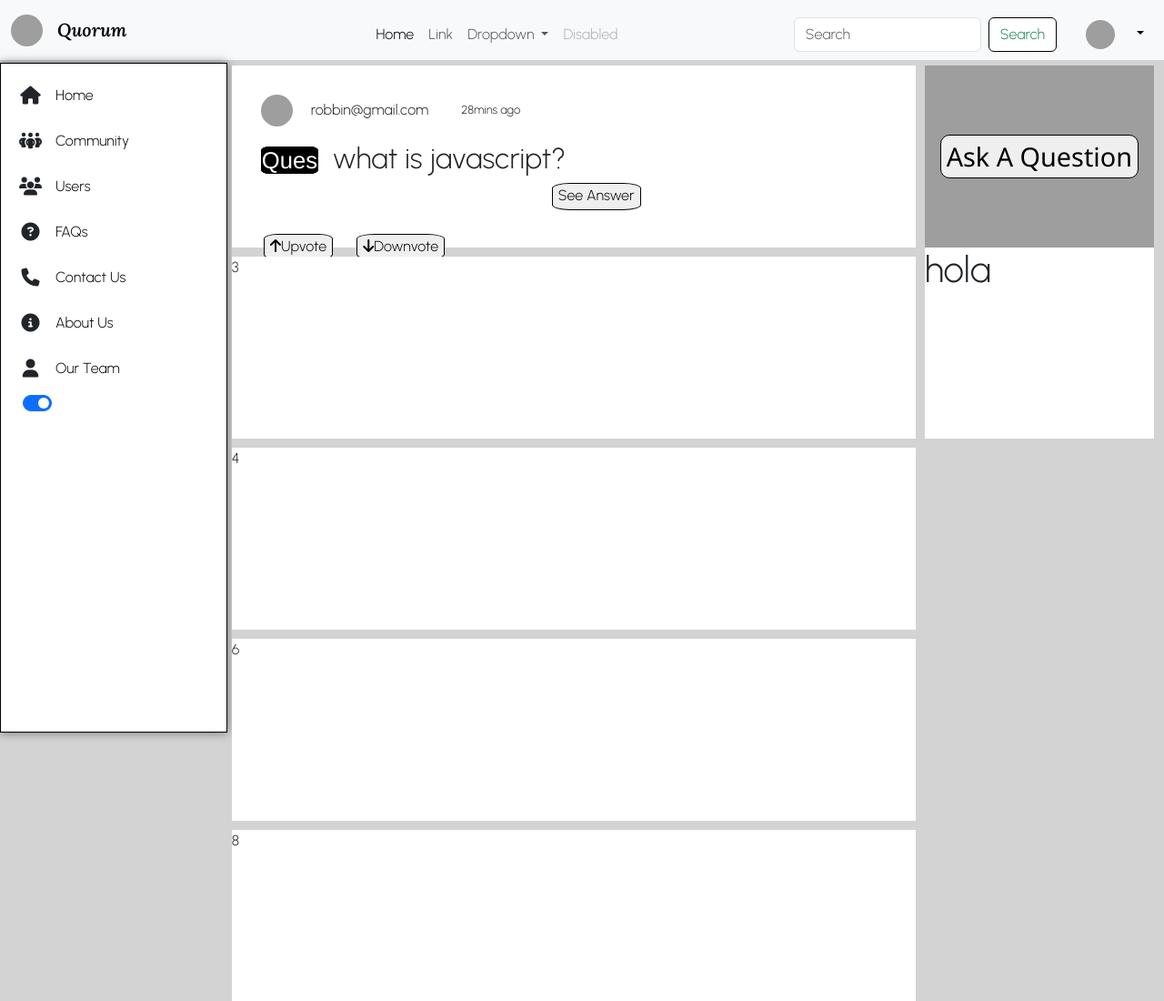
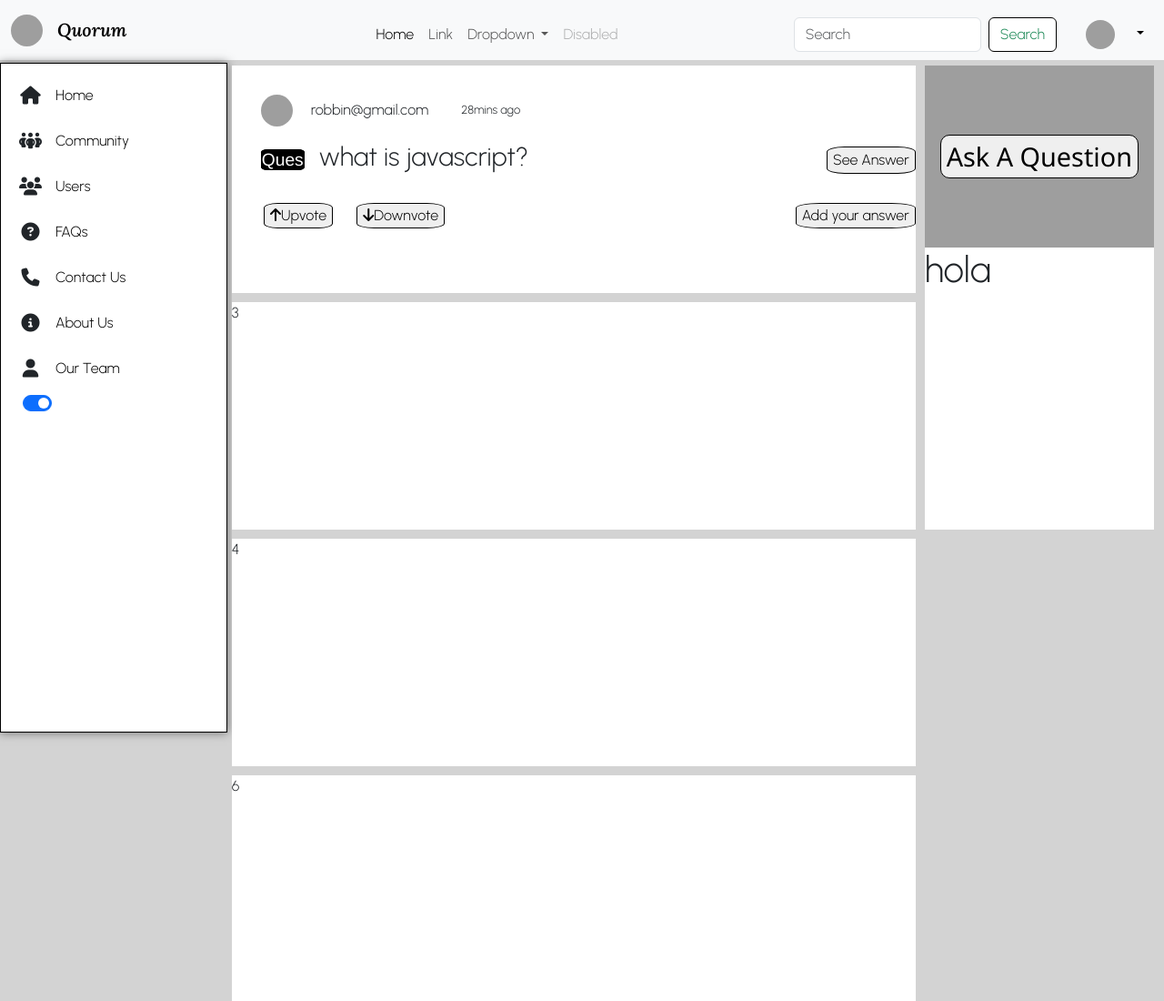
Before and after one commit to SamarthGangrade22/Devheat_Beta_DevGuyz, a plain HTML site: page Home.html in a window 1280 px wide. Shown: the top 1100 px of the page at 91% size. Drawn offline with nearby package versions, Linux system fonts and the light colour scheme; grey boxes are pictures that could not be loaded.

Commit message:
time extend

```diff
--- a/Home.html
+++ b/Home.html
@@ -234,22 +234,33 @@
             <span>robbin@gmail.com</span>
             <div style="display: inline-block; margin-left: 2rem; font-size: small;"> 28mins ago</div>
           </div>
+          <div class="faq">
           <div class="question">
-            <h2 style="display: inline-block;">
-             <span style="border: 1px solid black;background-color: black;font-weight: 200; color: white; border-radius: 15%;font-size: 1.6rem; margin-right: 1rem;font-family: 'Franklin Gothic Medium', 'Arial Narrow', Arial, sans-serif;">Ques</span>what is javascript?
-            </h2>
-            <button style="display: inline-block; margin-left: 20rem; height: 30px; border: 1px solid black; border-radius: 20%;" class="answer">
-              <p>See Answer</p>
-            </button>
+            <h3 style="display: inline-block;font-size: 1.8rem;">
+             <span style="border: 1px solid black;background-color: black;font-weight: 200; color: white; border-radius: 15%;font-size: 1.2rem; margin-right: 1rem;font-family: 'Franklin Gothic Medium', 'Arial Narrow', Arial, sans-serif;">Ques</span>what is javascript?
+            </h3>
+            <button style="display: inline-block; margin-left: 20rem; min-height: 30px ; border: 1px solid black; border-radius: 20%;" class="answer"> See Answer</button>
           </div>
-          <div class="upvote">
-            <div style="display: inline-block;margin-left: .6rem; margin-right: 1.4rem;"><button style="box-shadow: none; border: 1px solid black;border-radius: 20%;"><i class="fa fa-arrow-up" aria-hidden="true"></i>Upvote</button></div>
-            <div style="display: inline-block;"><button style="box-shadow: none; border: 1px solid black;border-radius: 20%;"><i class="fa-solid fa-arrow-down"></i>Downvote</button></div>
+          <div class="answer">
+            <p>
+               <span style="border: 1px solid black;background-color: black;font-weight:50; color: white; border-radius: 15%;font-size: 1rem; margin-right: 1rem;font-family: 'Franklin Gothic Medium', 'Arial Narrow', Arial, sans-serif;">Ans:</span> javascript, often  abbreivated ass
+            </p>
+          </div></div>
+          <div class="upvote ">
+            <div>
+              <div style="display: inline-block;margin-left: .6rem; margin-right: 1.4rem;"><button style="box-shadow: none; border: 1px solid black;border-radius: 20%;"><i class="fa fa-arrow-up" aria-hidden="true"></i>Upvote</button></div>
+              <div style="display: inline-block;"><button style="box-shadow: none; border: 1px solid black;border-radius: 20%;"><i class="fa-solid fa-arrow-down"></i>Downvote</button></div>
+            </div>
+            <div>
+              <button style="border: 1px solid black; border-radius: 20%;">
+                Add your answer
+              </button>
+            </div>
           </div>
         </div>
         <div class="grid box-2" style="background-color: white;">
           <div class="mymodal">
-            <button id="myBtn" style="border: 1px solid black; border-radius: 10px; font-size: 1.8rem;font-family: 'Segoe UI', Tahoma, Geneva, Verdana, sans-serif; background-color: ;">Ask A Question</button>
+            <button id="myBtn" style="border: 1px solid black; border-radius: 10px; font-size: 1.8rem;font-family: 'Segoe UI', Tahoma, Geneva, Verdana, sans-serif; ">Ask A Question</button>
             <div id="myModal" class="modal">
 
             <!-- Modal content -->
@@ -285,6 +296,13 @@
     </div>
   </main>
   <script src="index.js"></script>
+  <script>const faqs=document.querySelectorAll(".faq");
+
+    faqs.forEach(faq =>{
+        faq.addEventListener("click",()=>{
+            faq.classList.toggle("active");
+        })
+    })</script>
   <script>
     function myFunction() {
       var element = document.body;
--- a/homeStyle.css
+++ b/homeStyle.css
@@ -154,7 +154,7 @@ span>a{
 
     margin-right: 1rem;
     grid-template-columns: 2fr 1fr;
-    grid-template-rows: repeat(6 , 200px);
+    grid-template-rows: repeat(6 , 250px);
     grid-auto-rows: 200px;
 }
 .mymodal{
@@ -186,8 +186,21 @@ span>a{
     flex-direction: column;
 }
 .question{
+    display: flex;
+    justify-content: space-between;
+    align-items: center;
     margin-left: 2rem;
     margin-top: 1rem;
+}
+.answer{
+    max-height: 0;
+    overflow: hidden;
+}
+.answer p{
+    padding-top: .2rem;
+    line-height: 1.6;
+    font-size:1.2rem;
+    margin-left: 2rem;
 }
 .user-details{
     margin-top: 2rem;
@@ -196,10 +209,15 @@ span>a{
 
 }
 .upvote{
+    display: flex;
+    justify-content: space-between;
+    align-items: center;
     margin-top: 1.6rem;
     margin-left: 1.6rem;
 }
-
+.faq.active .answer{
+    max-height: 40px;
+}
 
 @media(max-width:987px){
     .transform{
```
Also changed, not shown: index.js (line endings or trailing spaces).
